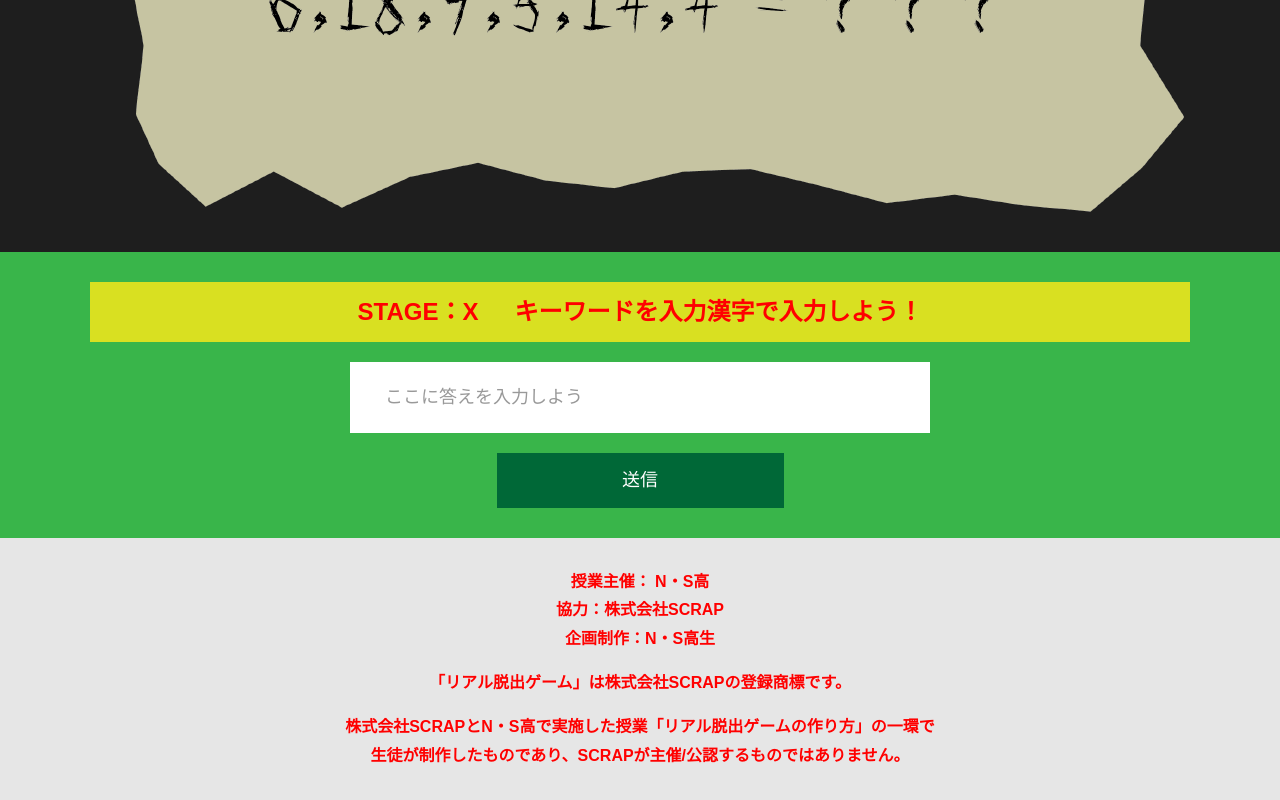
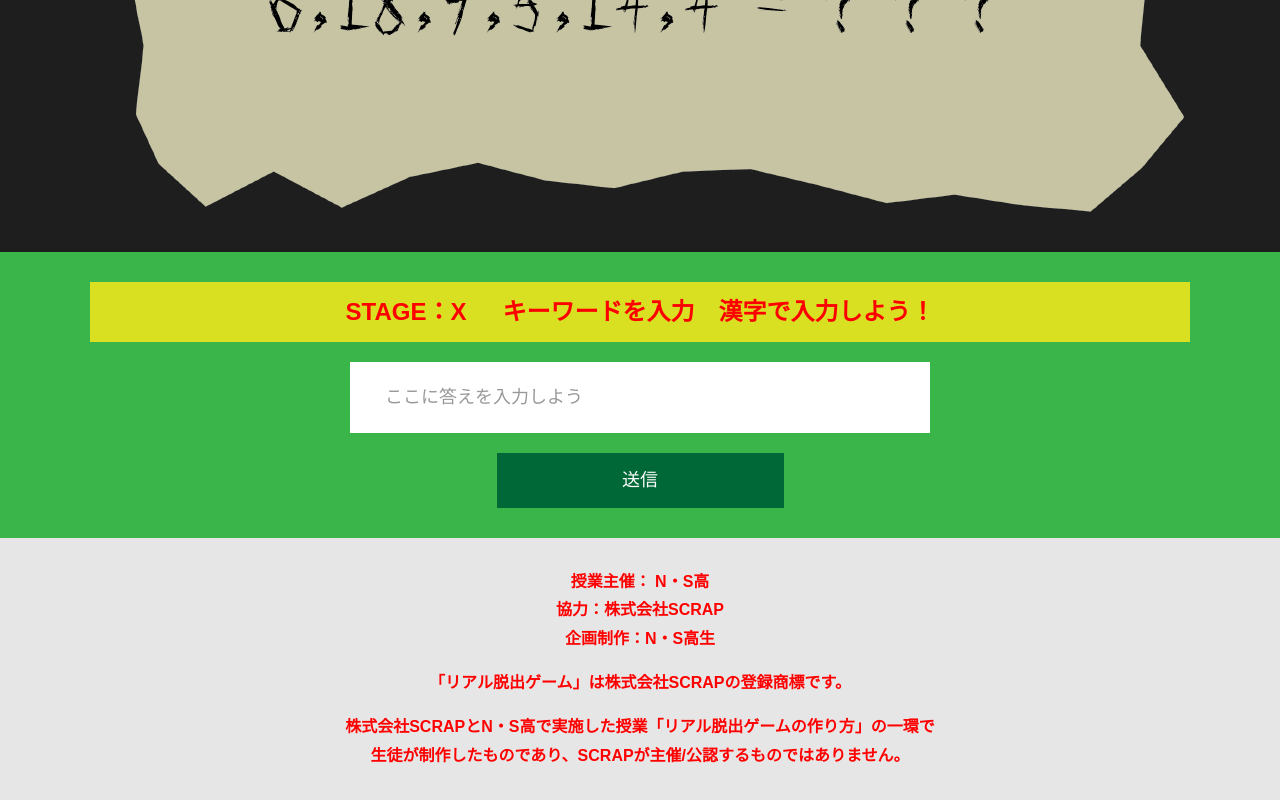
Before and after one commit to masamichi-iba/alfa-kobe-F, a plain HTML site: page main2.html in a window 1280 px wide. Shown: the part 884-1684 px from the top of the page. Drawn offline with nearby package versions, Linux system fonts and the light colour scheme.

Commit message:
Update main2.html

```diff
--- a/main2.html
+++ b/main2.html
@@ -60,7 +60,7 @@ Youtube貼り付けここまで -->
         <!-- STAGE1解答入力セクション　ここから -->
         <section class="section bg-color--keycolor">
           <div class="container">
-            <h2 class="section-title"><span class="section-title__stage">STAGE：X</span>キーワードを入力</span>漢字で入力しよう！</h2>
+            <h2 class="section-title"><span class="section-title__stage">STAGE：X</span>キーワードを入力　漢字で入力しよう！</h2>
             <!------------------------------------------------------------------------------------------------------------
               解答入力欄のコンポーネントです。入力欄・送信ボタン・エラーメッセージを表示します。
               v-bind:correct="correctAnswer['stage1']['q1']" は正解の解答を指します。
```
